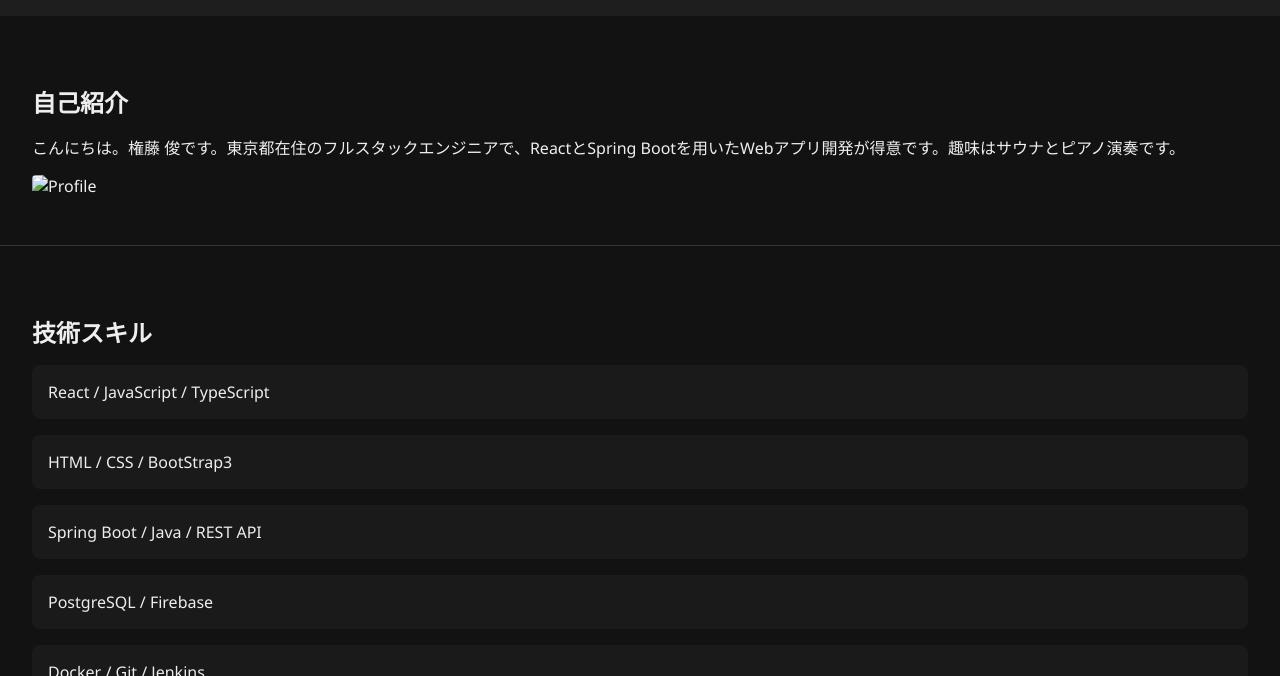
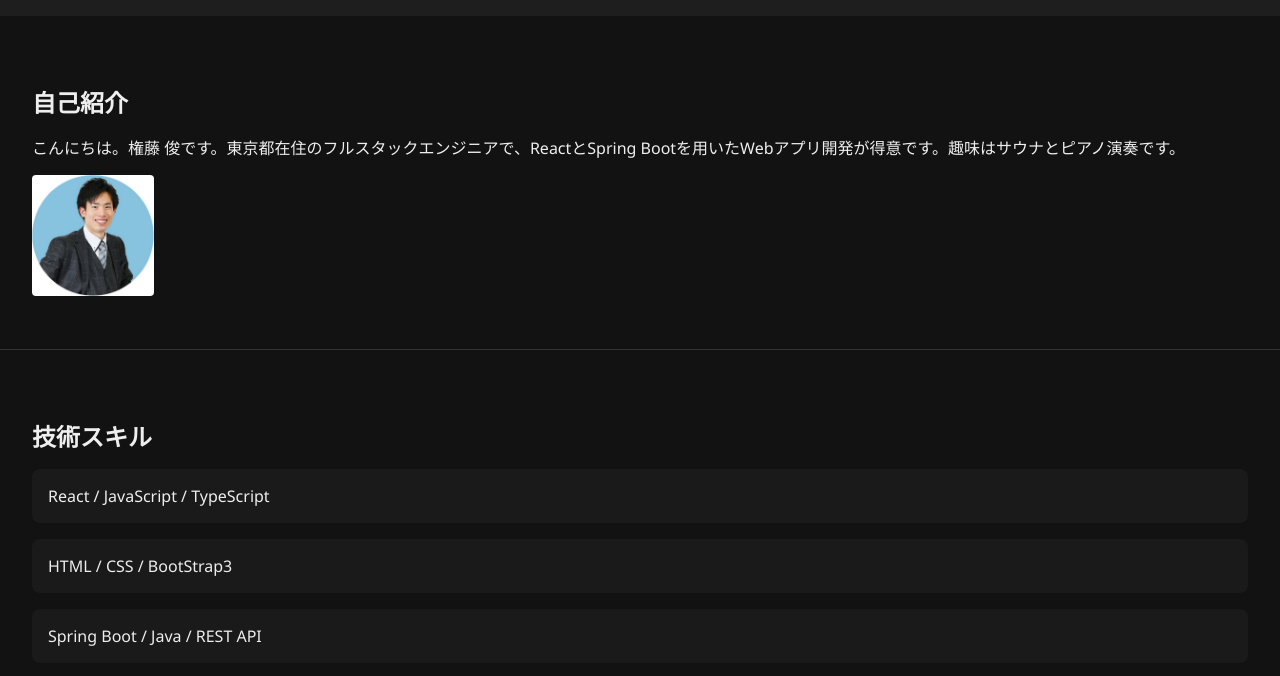
Before and after one commit to shun-shun/githubPage, a plain HTML site: page index.html in a window 1280 px wide. Shown: the part 105-781 px from the top of the page. Drawn offline with Linux system fonts and the light colour scheme.

Commit message:
サイズの調整

```diff
--- a/index.html
+++ b/index.html
@@ -91,7 +91,7 @@
     <section id="about">
       <h2>自己紹介</h2>
       <p>こんにちは。権藤 俊です。東京都在住のフルスタックエンジニアで、ReactとSpring Bootを用いたWebアプリ開発が得意です。趣味はサウナとピアノ演奏です。</p>
-      <img src="./assets/img/gon.jpg" alt="Profile">
+      <img src="./assets/img/gon.png" alt="Profile" style="width: 10%; height: 10%;">
     </section>
 
     <section id="skills">
```
